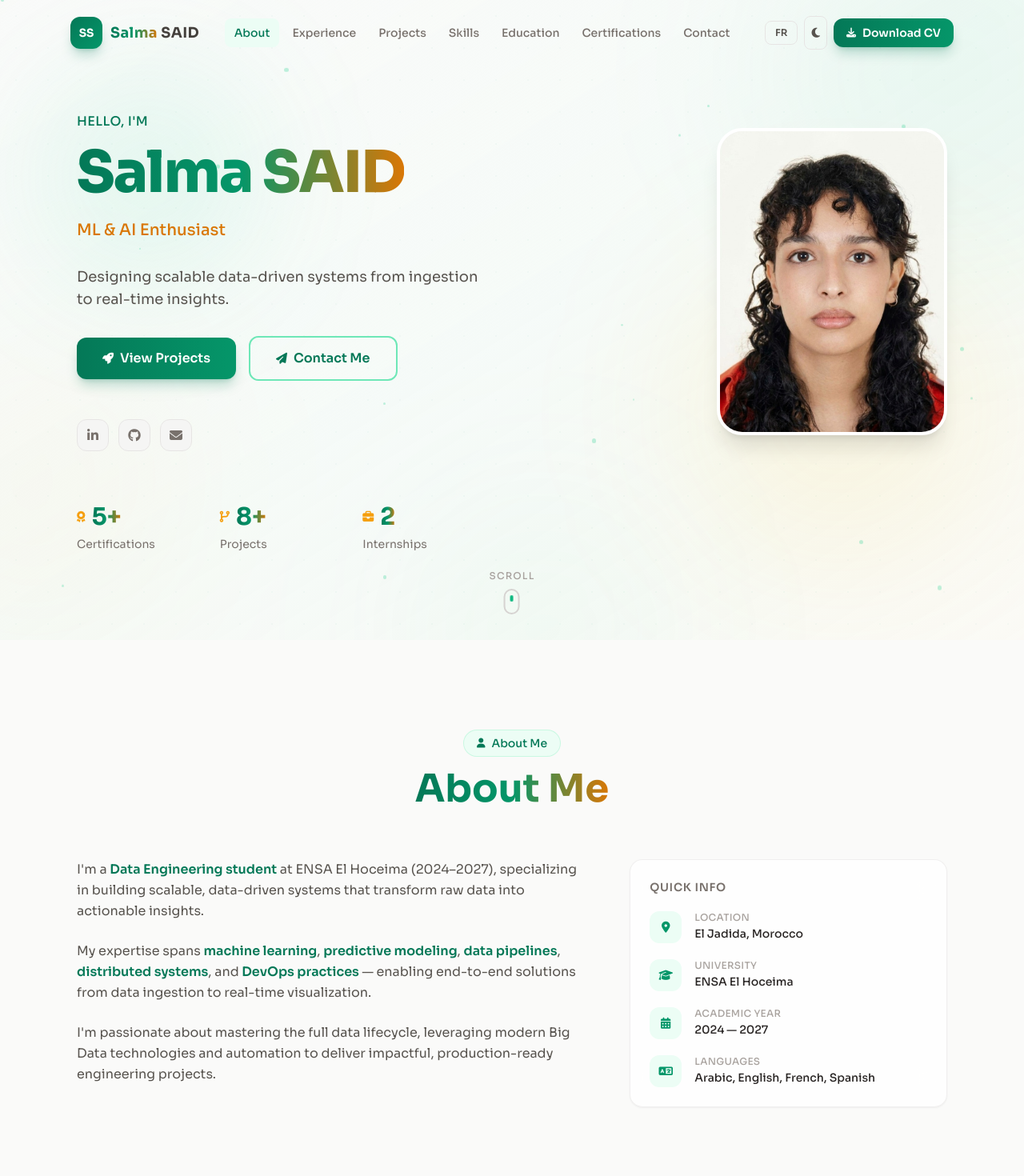
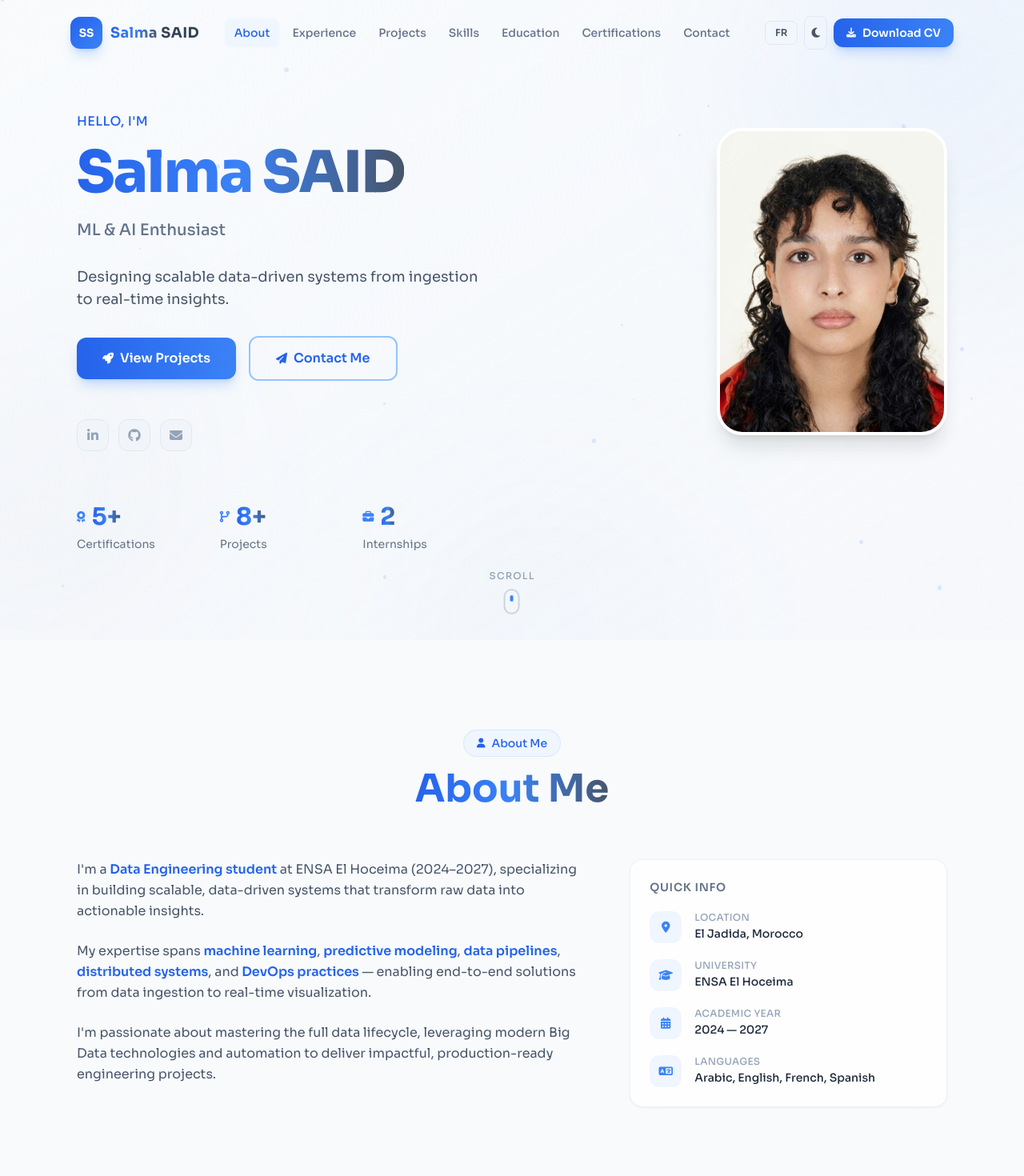
Before and after one commit to SALMASAID1/Salma_SAID_Portfolio, a React (Vite) app: page / in a window 1280 px wide. Shown: the top 1470 px of the page at 80% size. Built offline with nearby package versions, Linux system fonts and the light colour scheme.

Commit message:
feat: scaffold initial portfolio components and layout structure

```diff
--- a/src/App.jsx
+++ b/src/App.jsx
@@ -13,12 +13,12 @@ import Footer from './components/Footer'
 export default function App() {
   return (
     <AppProvider>
-      <div className="relative min-h-screen bg-stone-50 dark:bg-gray-950 text-gray-900 dark:text-white transition-colors duration-300">
+      <div className="relative min-h-screen bg-slate-50 dark:bg-gray-950 text-gray-900 dark:text-white transition-colors duration-300">
         {/* Subtle gradient blobs */}
         <div className="fixed inset-0 pointer-events-none z-0 overflow-hidden">
-          <div className="absolute -top-40 -right-40 w-[500px] h-[500px] rounded-full bg-emerald-500/[0.07] dark:bg-emerald-500/[0.05] blur-[100px]" />
-          <div className="absolute top-1/2 -left-40 w-[400px] h-[400px] rounded-full bg-amber-500/[0.05] dark:bg-amber-500/[0.04] blur-[100px]" />
-          <div className="absolute -bottom-40 right-1/3 w-[350px] h-[350px] rounded-full bg-emerald-400/[0.05] dark:bg-emerald-400/[0.03] blur-[100px]" />
+          <div className="absolute -top-40 -right-40 w-[500px] h-[500px] rounded-full bg-blue-500/[0.06] dark:bg-blue-500/[0.04] blur-[100px]" />
+          <div className="absolute top-1/2 -left-40 w-[400px] h-[400px] rounded-full bg-slate-500/[0.04] dark:bg-slate-500/[0.03] blur-[100px]" />
+          <div className="absolute -bottom-40 right-1/3 w-[350px] h-[350px] rounded-full bg-blue-400/[0.04] dark:bg-blue-400/[0.03] blur-[100px]" />
         </div>
 
         {/* Content */}
--- a/src/components/About.jsx
+++ b/src/components/About.jsx
@@ -25,7 +25,7 @@ export default function About() {
             {t.about.summary.map((p, i) => (
               <p
                 key={i}
-                className="text-stone-600 dark:text-gray-400 leading-relaxed text-base [&_strong]:text-emerald-700 dark:[&_strong]:text-emerald-400 [&_strong]:font-semibold"
+                className="text-slate-600 dark:text-slate-400 leading-relaxed text-base [&_strong]:text-blue-600 dark:[&_strong]:text-blue-400 [&_strong]:font-semibold"
                 dangerouslySetInnerHTML={{ __html: p }}
               />
             ))}
@@ -34,15 +34,15 @@ export default function About() {
           {/* Right: Details Card */}
           <div className="lg:col-span-2">
             <div className="glass-card p-6 space-y-5">
-              <h3 className="text-sm font-semibold text-stone-500 dark:text-gray-400 uppercase tracking-wider mb-4">Quick Info</h3>
+              <h3 className="text-sm font-semibold text-slate-500 dark:text-slate-400 uppercase tracking-wider mb-4">Quick Info</h3>
               {t.about.details.map((d, i) => (
                 <div key={i} className="flex items-start gap-4">
-                  <div className="w-10 h-10 rounded-xl bg-emerald-50 dark:bg-emerald-500/10 flex items-center justify-center flex-shrink-0">
-                    <i className={`fas ${d.icon} text-emerald-600 text-sm`} />
+                  <div className="w-10 h-10 rounded-xl bg-blue-50 dark:bg-blue-500/10 flex items-center justify-center flex-shrink-0">
+                    <i className={`fas ${d.icon} text-blue-500 text-sm`} />
                   </div>
                   <div>
-                    <p className="text-xs text-stone-400 dark:text-gray-500 font-medium uppercase tracking-wide">{d.label}</p>
-                    <p className="text-stone-800 dark:text-gray-200 text-sm font-medium mt-0.5">{d.value}</p>
+                    <p className="text-xs text-slate-400 dark:text-slate-500 font-medium uppercase tracking-wide">{d.label}</p>
+                    <p className="text-slate-800 dark:text-slate-200 text-sm font-medium mt-0.5">{d.value}</p>
                   </div>
                 </div>
               ))}
--- a/src/components/Hero.jsx
+++ b/src/components/Hero.jsx
@@ -50,26 +50,26 @@ export default function Hero() {
   return (
     <section className="relative min-h-screen flex items-center overflow-hidden">
       {/* Background */}
-      <div className="absolute inset-0 bg-gradient-to-br from-stone-50 via-emerald-50/30 to-amber-50/20 dark:from-gray-950 dark:via-emerald-950/20 dark:to-amber-950/10" />
+      <div className="absolute inset-0 bg-gradient-to-br from-slate-50 via-blue-50/20 to-slate-100/30 dark:from-gray-950 dark:via-blue-950/10 dark:to-slate-950/10" />
 
       {/* Grid pattern */}
       <div
         className="absolute inset-0 opacity-[0.03] dark:opacity-[0.04]"
         style={{
-          backgroundImage: `radial-gradient(circle, #059669 1px, transparent 1px)`,
+          backgroundImage: `radial-gradient(circle, #3b82f6 1px, transparent 1px)`,
           backgroundSize: '40px 40px',
         }}
       />
 
       {/* Gradient orbs */}
-      <div className="absolute top-20 left-10 w-72 h-72 rounded-full bg-emerald-400/10 dark:bg-emerald-500/[0.08] blur-[80px] animate-float" />
-      <div className="absolute bottom-20 right-10 w-96 h-96 rounded-full bg-amber-400/10 dark:bg-amber-500/[0.06] blur-[100px] animate-float-slow" style={{ animationDelay: '3s' }} />
+      <div className="absolute top-20 left-10 w-72 h-72 rounded-full bg-blue-400/8 dark:bg-blue-500/[0.06] blur-[80px] animate-float" />
+      <div className="absolute bottom-20 right-10 w-96 h-96 rounded-full bg-slate-400/8 dark:bg-slate-500/[0.05] blur-[100px] animate-float-slow" style={{ animationDelay: '3s' }} />
 
       {/* Particles */}
       {particles.map((p) => (
         <div
           key={p.id}
-          className="absolute rounded-full bg-emerald-400/30 dark:bg-emerald-400/20 animate-float"
+          className="absolute rounded-full bg-blue-400/20 dark:bg-blue-400/15 animate-float"
           style={{
             left: p.left,
             top: p.top,
@@ -86,7 +86,7 @@ export default function Hero() {
         <div className="grid lg:grid-cols-2 gap-12 lg:gap-16 items-center">
           {/* Left: Text */}
           <div className="order-2 lg:order-1 text-center lg:text-left">
-            <p className="text-emerald-700 dark:text-emerald-400 text-sm md:text-base font-medium mb-4 tracking-wide uppercase">
+            <p className="text-blue-600 dark:text-blue-400 text-sm md:text-base font-medium mb-4 tracking-wide uppercase">
               {t.hero.greeting}
             </p>
 
@@ -96,14 +96,14 @@ export default function Hero() {
 
             {/* Typing title */}
             <div className="h-8 md:h-10 flex items-center justify-center lg:justify-start mb-6">
-              <span className="text-lg md:text-xl font-medium text-amber-600 dark:text-amber-400">
+              <span className="text-lg md:text-xl font-medium text-slate-500 dark:text-slate-400">
                 {displayText}
               </span>
               <span className="typing-cursor" />
             </div>
 
             {/* Headline */}
-            <p className="text-stone-600 dark:text-gray-400 text-base md:text-lg max-w-xl mx-auto lg:mx-0 mb-8 leading-relaxed">
+            <p className="text-slate-600 dark:text-slate-400 text-base md:text-lg max-w-xl mx-auto lg:mx-0 mb-8 leading-relaxed">
               {t.hero.headline}
             </p>
 
@@ -135,7 +135,7 @@ export default function Hero() {
                 href="https://www.linkedin.com/in/salma-said-7737b9296/"
                 target="_blank"
                 rel="noreferrer"
-                className="w-10 h-10 rounded-xl bg-stone-100 dark:bg-white/[0.06] border border-stone-200 dark:border-white/[0.08] flex items-center justify-center text-stone-500 dark:text-gray-400 hover:text-emerald-700 dark:hover:text-emerald-400 hover:border-emerald-300 dark:hover:border-emerald-500/30 transition-all duration-300 hover:-translate-y-1"
+                className="w-10 h-10 rounded-xl bg-slate-100 dark:bg-white/[0.06] border border-slate-200 dark:border-white/[0.08] flex items-center justify-center text-slate-400 dark:text-slate-500 hover:text-blue-600 dark:hover:text-blue-400 hover:border-blue-300 dark:hover:border-blue-500/30 transition-all duration-300 hover:-translate-y-1"
               >
                 <i className="fab fa-linkedin-in" />
               </a>
@@ -143,13 +143,13 @@ export default function Hero() {
                 href="https://github.com/SALMASAID1"
                 target="_blank"
                 rel="noreferrer"
-                className="w-10 h-10 rounded-xl bg-stone-100 dark:bg-white/[0.06] border border-stone-200 dark:border-white/[0.08] flex items-center justify-center text-stone-500 dark:text-gray-400 hover:text-emerald-700 dark:hover:text-emerald-400 hover:border-emerald-300 dark:hover:border-emerald-500/30 transition-all duration-300 hover:-translate-y-1"
+                className="w-10 h-10 rounded-xl bg-slate-100 dark:bg-white/[0.06] border border-slate-200 dark:border-white/[0.08] flex items-center justify-center text-slate-400 dark:text-slate-500 hover:text-blue-600 dark:hover:text-blue-400 hover:border-blue-300 dark:hover:border-blue-500/30 transition-all duration-300 hover:-translate-y-1"
               >
                 <i className="fab fa-github" />
               </a>
               <a
                 href="mailto:salma2003said@gmail.com"
-                className="w-10 h-10 rounded-xl bg-stone-100 dark:bg-white/[0.06] border border-stone-200 dark:border-white/[0.08] flex items-center justify-center text-stone-500 dark:text-gray-400 hover:text-emerald-700 dark:hover:text-emerald-400 hover:border-emerald-300 dark:hover:border-emerald-500/30 transition-all duration-300 hover:-translate-y-1"
+                className="w-10 h-10 rounded-xl bg-slate-100 dark:bg-white/[0.06] border border-slate-200 dark:border-white/[0.08] flex items-center justify-center text-slate-400 dark:text-slate-500 hover:text-blue-600 dark:hover:text-blue-400 hover:border-blue-300 dark:hover:border-blue-500/30 transition-all duration-300 hover:-translate-y-1"
               >
                 <i className="fas fa-envelope" />
               </a>
@@ -160,7 +160,7 @@ export default function Hero() {
           <div className="order-1 lg:order-2 flex justify-center lg:justify-end">
             <div className="relative">
               {/* Image container */}
-              <div className="relative w-64 h-80 sm:w-72 sm:h-96 rounded-[2rem] overflow-hidden border-4 border-white dark:border-gray-800 shadow-xl bg-stone-100 dark:bg-gray-900">
+              <div className="relative w-64 h-80 sm:w-72 sm:h-96 rounded-[2rem] overflow-hidden border-4 border-white dark:border-gray-800 shadow-xl bg-slate-100 dark:bg-gray-900">
                 <img
                   src="./salma-profile.jpg"
                   alt="Salma SAID"
@@ -177,10 +177,10 @@ export default function Hero() {
           {t.hero.stats.map((stat, i) => (
             <div key={i} className="text-center lg:text-left group">
               <div className="flex items-center justify-center lg:justify-start gap-2 mb-1">
-                <i className={`fas ${stat.icon} text-amber-500 text-sm`} />
+                <i className={`fas ${stat.icon} text-blue-500 text-sm`} />
                 <span className="text-2xl md:text-3xl font-bold gradient-text">{stat.value}</span>
               </div>
-              <span className="text-stone-500 dark:text-gray-400 text-sm">{stat.label}</span>
+              <span className="text-slate-500 dark:text-slate-400 text-sm">{stat.label}</span>
             </div>
           ))}
         </div>
@@ -188,9 +188,9 @@ export default function Hero() {
 
       {/* Scroll indicator */}
       <div className="absolute bottom-8 left-1/2 -translate-x-1/2 flex flex-col items-center gap-2">
-        <span className="text-stone-400 dark:text-gray-500 text-xs font-medium tracking-widest uppercase">Scroll</span>
-        <div className="w-5 h-8 rounded-full border-2 border-stone-300 dark:border-gray-600 flex justify-center pt-2">
-          <div className="w-1 h-2 rounded-full bg-emerald-500 animate-bounce" />
+        <span className="text-slate-400 dark:text-slate-500 text-xs font-medium tracking-widest uppercase">Scroll</span>
+        <div className="w-5 h-8 rounded-full border-2 border-slate-300 dark:border-slate-600 flex justify-center pt-2">
+          <div className="w-1 h-2 rounded-full bg-blue-500 animate-bounce" />
         </div>
       </div>
     </section>
--- a/src/components/Navbar.jsx
+++ b/src/components/Navbar.jsx
@@ -54,12 +54,12 @@ export default function Navbar() {
           onClick={() => window.scrollTo({ top: 0, behavior: 'smooth' })}
           className="group flex items-center gap-2.5"
         >
-          <div className="w-10 h-10 rounded-xl bg-gradient-to-br from-emerald-700 to-emerald-600 flex items-center justify-center text-white font-bold text-sm shadow-lg shadow-emerald-700/25">
+          <div className="w-10 h-10 rounded-xl bg-gradient-to-br from-blue-600 to-blue-500 flex items-center justify-center text-white font-bold text-sm shadow-lg shadow-blue-500/25">
             SS
           </div>
           <span className="font-bold text-lg tracking-wide hidden sm:block">
             <span className="gradient-text">Salma</span>{' '}
-            <span className="text-stone-700 dark:text-white/80">SAID</span>
+            <span className="text-slate-700 dark:text-white/80">SAID</span>
           </span>
         </button>
 
@@ -71,12 +71,12 @@ export default function Navbar() {
               onClick={() => scrollTo(link.id)}
               className={`relative px-3 py-2 text-sm font-medium rounded-lg transition-all duration-300 ${
                 active === link.id
-                  ? 'text-emerald-700 dark:text-emerald-400'
-                  : 'text-stone-500 dark:text-gray-400 hover:text-stone-800 dark:hover:text-white'
+                  ? 'text-blue-600 dark:text-blue-400'
+                  : 'text-slate-500 dark:text-slate-400 hover:text-slate-800 dark:hover:text-white'
               }`}
             >
               {active === link.id && (
-                <span className="absolute inset-0 rounded-lg bg-emerald-50 dark:bg-emerald-500/10" />
+                <span className="absolute inset-0 rounded-lg bg-blue-50 dark:bg-blue-500/10" />
               )}
               <span className="relative">{link.label}</span>
             </button>
@@ -87,13 +87,13 @@ export default function Navbar() {
         <div className="flex items-center gap-2">
           <button
             onClick={() => toggleLang(lang === 'en' ? 'fr' : 'en')}
-            className="px-3 py-1.5 rounded-lg text-xs font-semibold border border-stone-200 dark:border-gray-700 text-stone-600 dark:text-gray-300 hover:border-emerald-300 dark:hover:border-emerald-500/40 hover:text-emerald-700 dark:hover:text-emerald-400 transition-all duration-300"
+            className="px-3 py-1.5 rounded-lg text-xs font-semibold border border-slate-200 dark:border-slate-700 text-slate-600 dark:text-slate-300 hover:border-blue-300 dark:hover:border-blue-500/40 hover:text-blue-600 dark:hover:text-blue-400 transition-all duration-300"
           >
             {lang === 'en' ? 'FR' : 'EN'}
           </button>
           <button
             onClick={toggleDark}
-            className="p-2 rounded-lg border border-stone-200 dark:border-gray-700 text-stone-600 dark:text-gray-300 hover:border-emerald-300 dark:hover:border-emerald-500/40 hover:text-emerald-700 dark:hover:text-emerald-400 transition-all duration-300"
+            className="p-2 rounded-lg border border-slate-200 dark:border-slate-700 text-slate-600 dark:text-slate-300 hover:border-blue-300 dark:hover:border-blue-500/40 hover:text-blue-600 dark:hover:text-blue-400 transition-all duration-300"
           >
             <i className={`fas ${dark ? 'fa-sun' : 'fa-moon'} text-sm`} />
           </button>
@@ -101,14 +101,14 @@ export default function Navbar() {
             href="./salma-said-cv.pdf"
             target="_blank"
             rel="noreferrer"
-            className="hidden md:inline-flex items-center gap-2 px-4 py-2 rounded-xl text-sm font-semibold bg-gradient-to-r from-emerald-700 to-emerald-600 text-white shadow-lg shadow-emerald-700/25 hover:shadow-xl hover:shadow-emerald-600/30 transition-all duration-300 hover:-translate-y-0.5"
+            className="hidden md:inline-flex items-center gap-2 px-4 py-2 rounded-xl text-sm font-semibold bg-gradient-to-r from-blue-600 to-blue-500 text-white shadow-lg shadow-blue-500/25 hover:shadow-xl hover:shadow-blue-500/30 transition-all duration-300 hover:-translate-y-0.5"
           >
             <i className="fas fa-download text-xs" />
             {t.nav.cv}
           </a>
           <button
             onClick={() => setOpen(!open)}
-            className="lg:hidden p-2 rounded-lg border border-stone-200 dark:border-gray-700 text-stone-600 dark:text-gray-300 transition-all"
+            className="lg:hidden p-2 rounded-lg border border-slate-200 dark:border-slate-700 text-slate-600 dark:text-slate-300 transition-all"
           >
             <i className={`fas ${open ? 'fa-times' : 'fa-bars'}`} />
           </button>
@@ -128,8 +128,8 @@ export default function Navbar() {
               onClick={() => scrollTo(link.id)}
               className={`text-left px-4 py-3 rounded-xl text-sm font-medium transition-all duration-300 ${
                 active === link.id
-                  ? 'text-emerald-700 dark:text-emerald-400 bg-emerald-50 dark:bg-emerald-500/10'
-                  : 'text-stone-500 dark:text-gray-400 hover:text-stone-800 dark:hover:text-white hover:bg-stone-50 dark:hover:bg-white/[0.04]'
+                  ? 'text-blue-600 dark:text-blue-400 bg-blue-50 dark:bg-blue-500/10'
+                  : 'text-slate-500 dark:text-slate-400 hover:text-slate-800 dark:hover:text-white hover:bg-slate-50 dark:hover:bg-white/[0.04]'
               }`}
             >
               {link.label}
--- a/src/index.css
+++ b/src/index.css
@@ -16,7 +16,7 @@
   }
 
   ::selection {
-    background: rgba(16, 185, 129, 0.3);
+    background: rgba(59, 130, 246, 0.3);
     color: #fff;
   }
 
@@ -27,7 +27,7 @@
     background: transparent;
   }
   ::-webkit-scrollbar-thumb {
-    background: linear-gradient(180deg, #059669, #d97706);
+    background: linear-gradient(180deg, #3b82f6, #475569);
     border-radius: 3px;
   }
 }
@@ -38,16 +38,16 @@
 @layer components {
   /* Glass Card */
   .glass-card {
-    @apply bg-white/80 dark:bg-white/[0.04] backdrop-blur-xl border border-stone-200/60 dark:border-white/[0.06] rounded-2xl shadow-sm dark:shadow-none;
+    @apply bg-white/80 dark:bg-white/[0.04] backdrop-blur-xl border border-slate-200/60 dark:border-white/[0.06] rounded-2xl shadow-sm dark:shadow-none;
     transition: all 0.35s cubic-bezier(0.4, 0, 0.2, 1);
   }
   .glass-card:hover {
-    @apply border-emerald-300/40 dark:border-emerald-500/20 shadow-lg shadow-emerald-500/[0.06] dark:shadow-emerald-500/[0.08] -translate-y-1;
+    @apply border-blue-300/40 dark:border-blue-500/20 shadow-lg shadow-blue-500/[0.06] dark:shadow-blue-500/[0.08] -translate-y-1;
   }
 
   /* Nav Glass */
   .glass-nav {
-    @apply bg-white/80 dark:bg-gray-950/80 backdrop-blur-xl border-b border-stone-200/50 dark:border-white/[0.06];
+    @apply bg-white/80 dark:bg-gray-950/80 backdrop-blur-xl border-b border-slate-200/50 dark:border-white/[0.06];
   }
 
   /* Section */
@@ -56,7 +56,7 @@
   }
 
   .section-tag {
-    @apply inline-flex items-center gap-2 px-4 py-1.5 rounded-full text-sm font-medium mb-4 bg-emerald-50 dark:bg-emerald-500/10 border border-emerald-200/50 dark:border-emerald-500/20 text-emerald-700 dark:text-emerald-400;
+    @apply inline-flex items-center gap-2 px-4 py-1.5 rounded-full text-sm font-medium mb-4 bg-blue-50 dark:bg-blue-500/10 border border-blue-200/50 dark:border-blue-500/20 text-blue-600 dark:text-blue-400;
   }
 
   .section-title {
@@ -65,35 +65,35 @@
 
   /* Gradient Text */
   .gradient-text {
-    @apply bg-gradient-to-r from-emerald-700 via-emerald-600 to-amber-600 dark:from-emerald-400 dark:via-emerald-400 dark:to-amber-400 bg-clip-text text-transparent;
+    @apply bg-gradient-to-r from-blue-600 via-blue-500 to-slate-600 dark:from-blue-400 dark:via-blue-400 dark:to-slate-400 bg-clip-text text-transparent;
   }
 
   /* Buttons */
   .btn-primary {
-    @apply relative inline-flex items-center justify-center px-8 py-3.5 font-semibold text-white rounded-xl overflow-hidden transition-all duration-300 bg-gradient-to-r from-emerald-700 to-emerald-600 hover:from-emerald-600 hover:to-emerald-500 shadow-lg shadow-emerald-700/25 hover:shadow-xl hover:shadow-emerald-600/30 hover:-translate-y-0.5;
+    @apply relative inline-flex items-center justify-center px-8 py-3.5 font-semibold text-white rounded-xl overflow-hidden transition-all duration-300 bg-gradient-to-r from-blue-600 to-blue-500 hover:from-blue-500 hover:to-blue-400 shadow-lg shadow-blue-500/25 hover:shadow-xl hover:shadow-blue-500/30 hover:-translate-y-0.5;
   }
 
   .btn-outline {
-    @apply inline-flex items-center justify-center px-8 py-3.5 font-semibold rounded-xl transition-all duration-300 border-2 border-emerald-300 dark:border-emerald-500/40 text-emerald-700 dark:text-emerald-400 hover:bg-emerald-50 dark:hover:bg-emerald-500/10 hover:border-emerald-400 dark:hover:border-emerald-400/60 hover:-translate-y-0.5;
+    @apply inline-flex items-center justify-center px-8 py-3.5 font-semibold rounded-xl transition-all duration-300 border-2 border-blue-300 dark:border-blue-500/40 text-blue-600 dark:text-blue-400 hover:bg-blue-50 dark:hover:bg-blue-500/10 hover:border-blue-400 dark:hover:border-blue-400/60 hover:-translate-y-0.5;
   }
 
   /* Tag */
   .tag {
-    @apply inline-flex items-center px-3 py-1 rounded-full text-xs font-medium bg-emerald-50 dark:bg-emerald-500/10 border border-emerald-200/40 dark:border-emerald-500/20 text-emerald-700 dark:text-emerald-400;
+    @apply inline-flex items-center px-3 py-1 rounded-full text-xs font-medium bg-blue-50 dark:bg-blue-500/10 border border-blue-200/40 dark:border-blue-500/20 text-blue-600 dark:text-blue-400;
   }
 
   /* Input */
   .input-field {
-    @apply w-full px-4 py-3 rounded-xl outline-none transition-all duration-300 bg-stone-50 dark:bg-white/[0.04] border border-stone-200 dark:border-white/[0.08] text-gray-900 dark:text-white placeholder-stone-400 dark:placeholder-gray-500 focus:border-emerald-400 dark:focus:border-emerald-500/50 focus:ring-2 focus:ring-emerald-500/10 dark:focus:ring-emerald-500/20;
+    @apply w-full px-4 py-3 rounded-xl outline-none transition-all duration-300 bg-slate-50 dark:bg-white/[0.04] border border-slate-200 dark:border-white/[0.08] text-gray-900 dark:text-white placeholder-slate-400 dark:placeholder-gray-500 focus:border-blue-400 dark:focus:border-blue-500/50 focus:ring-2 focus:ring-blue-500/10 dark:focus:ring-blue-500/20;
   }
 
   /* Timeline */
   .timeline-line {
-    @apply absolute left-4 md:left-1/2 top-0 bottom-0 w-px bg-gradient-to-b from-emerald-400/40 via-amber-400/30 to-transparent;
+    @apply absolute left-4 md:left-1/2 top-0 bottom-0 w-px bg-gradient-to-b from-blue-400/40 via-slate-400/30 to-transparent;
   }
 
   .timeline-dot {
-    @apply absolute w-3 h-3 rounded-full left-[10px] md:left-1/2 md:-translate-x-1/2 top-6 bg-gradient-to-r from-emerald-600 to-amber-500 shadow-lg shadow-emerald-500/40;
+    @apply absolute w-3 h-3 rounded-full left-[10px] md:left-1/2 md:-translate-x-1/2 top-6 bg-gradient-to-r from-blue-500 to-blue-400 shadow-lg shadow-blue-500/40;
   }
 }
 
@@ -118,7 +118,7 @@
 .typing-cursor::after {
   content: '|';
   animation: blink-caret 0.75s step-end infinite;
-  @apply text-emerald-500;
+  @apply text-blue-500;
   margin-left: 2px;
   font-weight: 300;
 }
```
Also changed, not shown: src/components/Certifications.jsx (+5 -5 lines), src/components/Education.jsx (+8 -8 lines), src/components/Experience.jsx (+6 -8 lines), src/components/Projects.jsx (+11 -11 lines), src/components/Skills.jsx (+7 -9 lines).
